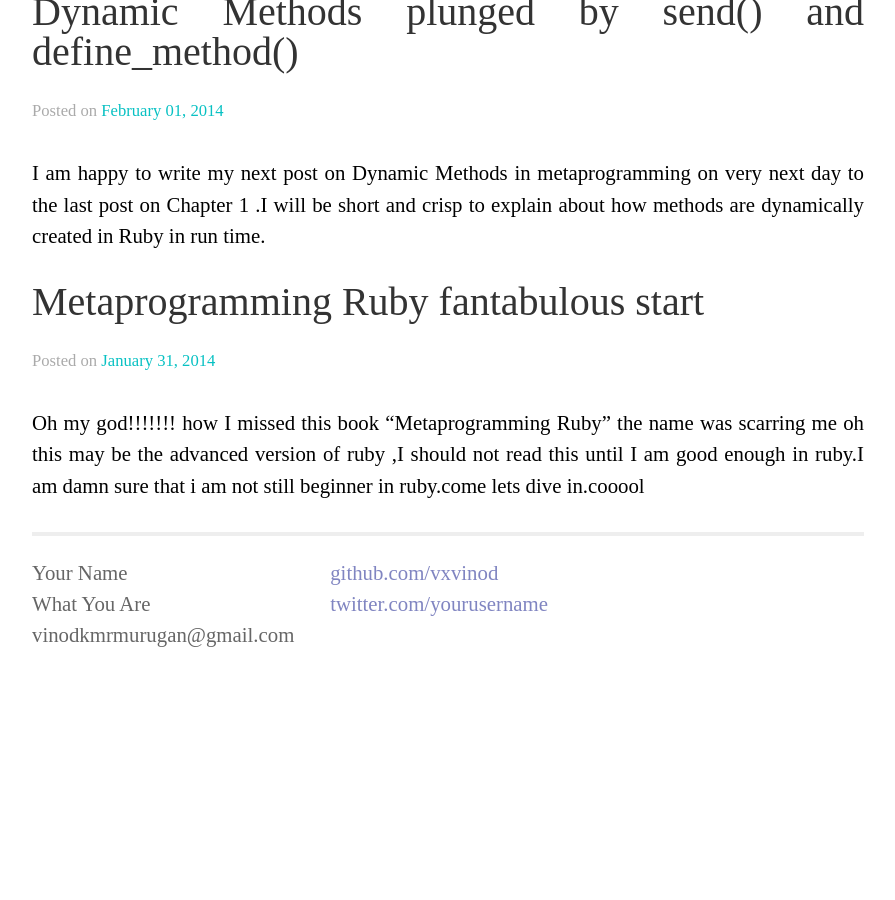
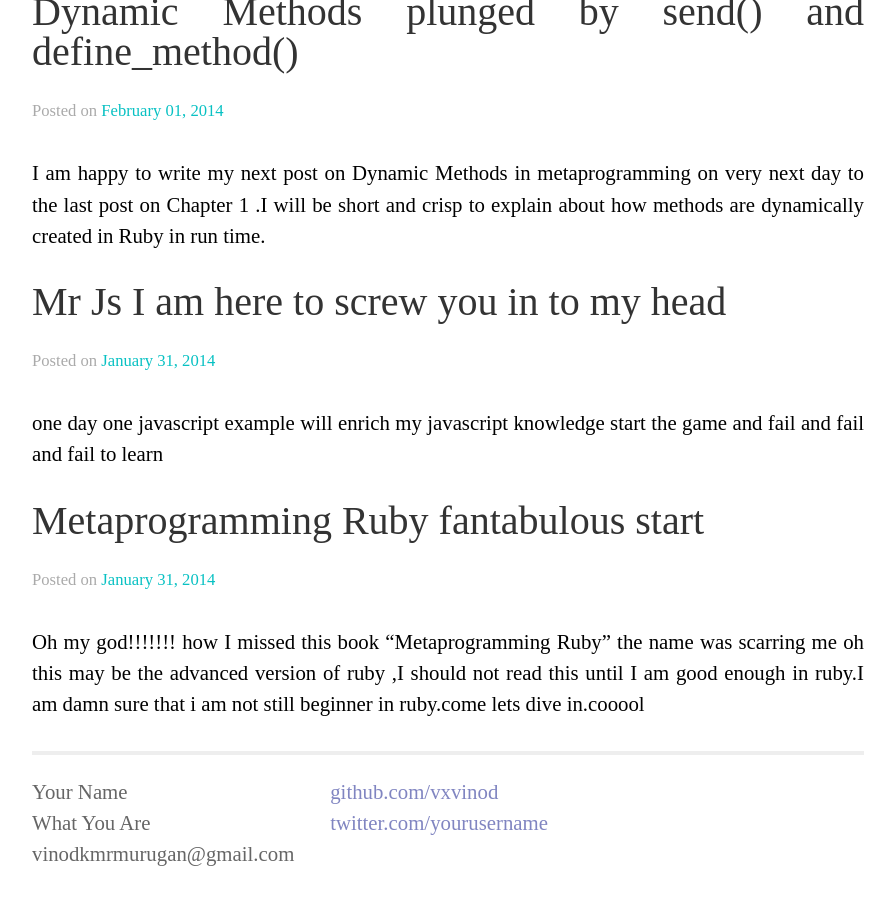
Before and after one commit to vxvinod/vxvinod.github.io, a Jekyll site: the page built from index.html, in a window 1280 px wide and 900 px high, scrolled down 1694 px. Shown: the whole window, without its empty margins (192-1087 px from the left). Built offline with Jekyll 4.4.1, drawn with Linux system fonts in a browser that asks for light colours; Markdown is read by kramdown in place of the engine named in the settings; before the commit the page ends 2376 px from its top, so only the background shows below that; part of the change alters nothing that is shown.

Commit message:
javascript oath

```diff
--- a/_config.yml
+++ b/_config.yml
@@ -2,3 +2,4 @@ name: vinod's erudition
 markdown: redcarpet
 pygments: true
 tagline: we learn everything from failure not from success so keep failing
+motto: I'm heavy hitting Rubiest
--- /dev/null
+++ b/_posts/2014-03-11-Mr-Js-I-am-here-to-screw-you-in-to-my-head.md
@@ -0,0 +1,444 @@
+---
+layout: post
+title:  "Mr Js I am here to screw you in to my head"
+date:   2014-01-31
+desc: "one day one javascript example will enrich my javascript knowledge start the game and fail and fail and fail to learn"
+---
+
+
+###Amazing Animation by CSS that i trigger thriugh Javascript its damn awesome.
+
+
+ Today i will take a Oath that i will try one example of javscript daily ,i dont care if it is damn simple so that i can move from beginner level to expert level.Practice makes a man perfect and i believe in it . i will do it i knew that what is going on your mind what this idotic guys is keeps on talking but no action has been done.ok chalo lets start the game.
+
+ Today i am going to take one exercise from my guru Jennifer Dawalt that i will animate the images that i click and animation i will be using are 'shake''hop','spin','grow','hooray'. these animation css i downloaded from internet.bere my aim is to master in javascript so i will concentrate on Mr Js.
+
+ first we will look at html that i have included six images of animal and its below.
+
+{% highlight javascript%}
+ <!DOCTYPE html>
+<html lang>
+<head>
+  <meta charset="utf-8">
+  <title>Animals | Sivaji the Boss</title>
+  <link rel="stylesheet" href="jiggler.css">
+  <script src="http://ajax.googleapis.com/ajax/libs/jquery/1.9.1/jquery.min.js"></script>
+
+ </head>
+
+<body>
+    <div id ="wrapper">
+		<div id ="container">
+		<div id="dog" class="animal-box"><img src = "dog.jpg"></div>
+		<div id="lion" class="animal-box"><img src = "lion.jpg"></div>
+		<div id="horse" class="animal-box"><img src = "horse.jpg"></div>
+		<div id="panda" class="animal-box"><img src = "panda.jpg"></div>
+		<div id="tiger" class="animal-box"><img src = "tiger.jpg"></div>
+		<div id="monkey" class="animal-box"><img src = "monkey.jpg"></div>
+	</div>
+
+	</div>
+
+
+</body>
+  <script type="text/javascript" src="jiggler.js"></script>
+</html>
+
+{%endhighlight%}
+
+
+CSS is too big so i will include at end . but as now we will move on to Mr JS
+
+####Action To Be Done:
+1.there will be 6 images on page, when we click on it randomly some action should happen.
+2.these animation will be taken care by CSS.
+3.when user clicks on one image in a page that class name of animation such as 'shaky','hop'...should get added as an attribute in to the tag. this is done by javascript.
+4.once class name attribute is inserted then animation will be happened.now how long the animation will happen.
+5.in order to stop the animation we need to remove the class inserted.
+6.removing the class is done by removeClass() but this to be done after 2 seconds.
+7. this can be acheived using setTimout()
+
+setTimeout(function(){alert("Hello")},3000);
+
+The setTimeout() method calls a function or evaluates an expression after a specified number of milliseconds.
+
++ 1000 ms = 1 second.
+
++ The function is only executed once. If you need to repeat execution, use the setInterval() method.
+
++ Use the clearTimeout() method to prevent the function to run.
+
+Mr JS its your time
+
+{%highlight javascript%}
+(function (){
+	var animation =['shake','hop','spin','grow','hooray'];
+
+	 function getRandomNumber(){
+		var rand = Math.floor((Math.random()*4)+1);
+		//alert(rand);
+		return rand
+	}
+	$('.animal-box').on('click',function(){
+
+		var animal = this ;
+		var anim = animation[getRandomNumber()];
+		$(animal).addClass(anim);
+
+		setTimeout(function(){
+			$(animal).removeClass(anim);
+		},2000);
+	})
+})();
+{%endhighlight%}
+####Explanation:
+1.once the image is clicked by the user randomnly animnation should happen.
+2.$('.animal-box') will contain all animals images so animal image that is clicked by the user will bein 'this' keyword that is assigned to var animal.
+3.we have created a array of animation =['shake','hop','spin','grow','hooray'].
+4.we are adding class to the image that is clicked using addClass() function by generating randomnumber and fetching the data from animation .
+5.once class name is added necessary action will be taken by CSS.
+6.In order to stop the animation we need to remove the class but after 2 seconds.
+7.so i used setTimeout() function.where after 2 seconds the function inside the setTimeout will be executed.
+8.that is all to be done.
+
+
+Css i have used is below
+{%highlight css%}
+#wrapper{
+	width:900px;
+	padding-top: 50px;
+	padding-bottom: 50px;
+	margin:0 auto;
+}
+
+#container{
+	height:600px;
+	width:900px;
+	position:relative;
+}
+
+
+#dog{
+	bottom: 0;
+	right: 20px;
+}
+
+#horse {
+	top: 50px;
+	left: 50px;
+}
+
+#monkey {
+	top: 60px;
+	left: 720px;
+}
+
+#panda {
+	top: 270px;
+	left: 50px;
+}
+
+#tiger {
+	top: 200px;
+	left: 380px;
+}
+
+#lion {
+	top: 50px;
+	left: 350px;
+}
+
+.animal-box{
+	position:absolute;
+}
+
+.shake {
+	-webkit-animation: shake 1s 2;
+	-moz-animation: shake 1s 2;
+	-ms-animation: shake 1s 2;
+	animation: shake 1s 2;
+}
+.hop {
+	-webkit-animation: hop 2s;
+	-moz-animation: hop 2s;
+	-ms-animation: hop 2s;
+	animation: hop 2s;
+}
+.spin {
+	-webkit-animation: spin 2s;
+	-moz-animation: spin 2s;
+	-ms-animation: spin 2s;
+	animation: spin 2s;
+}
+.grow {
+	z-index: 30;
+	-webkit-animation: grow 2s;
+	-moz-animation: grow 2s;
+	-ms-animation: grow 2s;
+	animation: grow 2s;
+}
+.hooray {
+	z-index: 20;
+	-webkit-animation: hooray 2s;
+	-moz-animation: hooray 2s;
+	-ms-animation: hooray 2s;
+	animation: hooray 2s;
+}
+
+/* Webkit Animations */
+
+@-webkit-keyframes shake {
+	0%, 100% {-webkit-transform: translateX(0);}
+	5%, 15%, 25%, 35%, 45%, 55%, 65%, 75%, 85%, 95% {-webkit-transform: translateX(-20px);}
+	10%, 20%, 30%, 40%, 50%, 60%, 70%, 80%, 90% {-webkit-transform: translateX(20px);}
+}
+
+@-webkit-keyframes hop {
+	0% {-webkit-transform: translateX(0);}
+	12% {-webkit-transform: translateY(-100px) rotate(-20deg);}
+	25% {-webkit-transform: translateX(-20px);}
+	37% {-webkit-transform: translateY(-100px) rotate(20deg);}
+	50% {-webkit-transform: translateX(20px);}
+	62% {-webkit-transform: translateY(-100px) rotate(-20deg);}
+	75% {-webkit-transform: translateX(-20px);}
+	87% {-webkit-transform: translateY(-100px) rotate(20deg);}
+	100% {-webkit-transform: translateX(0);}
+}
+
+@-webkit-keyframes spin {
+	0% {-webkit-transform: rotate(0deg)}
+	8% {-webkit-transform: rotate(-50deg)}
+	12% {-webkit-transform: rotate(-50deg) }
+	100% {-webkit-transform: rotate(3600deg)}
+}
+
+@-webkit-keyframes grow {
+	0% { -webkit-transform: scale(1); }
+	75% { -webkit-transform: scale(2.5); }
+	90% { -webkit-transform: scale(0.6); }
+	93% { -webkit-transform: scale(1.4); }
+	95% { -webkit-transform: scale(0.8); }
+	97% { -webkit-transform: scale(1.2); }
+	100% { -webkit-transform: scale(1); }
+}
+
+@-webkit-keyframes hooray {
+	0% {-webkit-transform: translateX(0) translateY(0) scale(1, 1);}
+	10% {-webkit-transform: translateX(60px) translateY(-60px) scale(1.5, 1.5);}
+	20% {-webkit-transform: translateX(0) translateY(0) scale(.7, .7);}
+	30% {-webkit-transform: translateX(-60px) translateY(-60px) scale(1.5, 1.5);}
+	40% {-webkit-transform: translateX(0) translateY(0) scale(.7, .7);}
+	50% {-webkit-transform: translateX(60px) translateY(-60px) scale(1.5, 1.5);}
+	60% {-webkit-transform: translateX(0) translateY(0) scale(.7, .7);}
+	70% {-webkit-transform: translateX(-60px) translateY(-60px) scale(1.5, 1.5);}
+	80% {-webkit-transform: translateX(0) translateY(0) scale(.7, .7);}
+	90% {-webkit-transform: translateX(60px) translateY(-60px) scale(1.5, 1.5);}
+	100% {-webkit-transform: translateX(0) translateY(0) scale(1, 1);}
+}
+
+/* Moz Animations */
+
+@-moz-keyframes shake {
+	0%, 100% {-moz-transform: translateX(0);}
+	5%, 15%, 25%, 35%, 45%, 55%, 65%, 75%, 85%, 95% {-moz-transform: translateX(-20px);}
+	10%, 20%, 30%, 40%, 50%, 60%, 70%, 80%, 90% {-moz-transform: translateX(20px);}
+}
+
+@-moz-keyframes hop {
+	0% {-moz-transform: translateX(0);}
+	12% {-moz-transform: translateY(-100px) rotate(-20deg);}
+	25% {-moz-transform: translateX(-20px);}
+	37% {-moz-transform: translateY(-100px) rotate(20deg);}
+	50% {-moz-transform: translateX(20px);}
+	62% {-moz-transform: translateY(-100px) rotate(-20deg);}
+	75% {-moz-transform: translateX(-20px);}
+	87% {-moz-transform: translateY(-100px) rotate(20deg);}
+	100% {-moz-transform: translateX(0);}
+}
+
+@-moz-keyframes spin {
+	0% {-moz-transform: rotate(0deg)}
+	8% {-moz-transform: rotate(-50deg)}
+	12% {-moz-transform: rotate(-50deg) }
+	100% {-moz-transform: rotate(3600deg)}
+}
+
+@-moz-keyframes grow {
+	0% { -moz-transform: scale(1); }
+	75% { -moz-transform: scale(2.5); }
+	90% { -moz-transform: scale(0.6); }
+	93% { -moz-transform: scale(1.4); }
+	95% { -moz-transform: scale(0.8); }
+	97% { -moz-transform: scale(1.2); }
+	100% { -moz-transform: scale(1); }
+}
+
+@-moz-keyframes hooray {
+	0% {-moz-transform: translateX(0) translateY(0) scale(1, 1);}
+	10% {-moz-transform: translateX(60px) translateY(-60px) scale(1.5, 1.5);}
+	20% {-moz-transform: translateX(0) translateY(0) scale(.7, .7);}
+	30% {-moz-transform: translateX(-60px) translateY(-60px) scale(1.5, 1.5);}
+	40% {-moz-transform: translateX(0) translateY(0) scale(.7, .7);}
+	50% {-moz-transform: translateX(60px) translateY(-60px) scale(1.5, 1.5);}
+	60% {-moz-transform: translateX(0) translateY(0) scale(.7, .7);}
+	70% {-moz-transform: translateX(-60px) translateY(-60px) scale(1.5, 1.5);}
+	80% {-moz-transform: translateX(0) translateY(0) scale(.7, .7);}
+	90% {-moz-transform: translateX(60px) translateY(-60px) scale(1.5, 1.5);}
+	100% {-moz-transform: translateX(0) translateY(0) scale(1, 1);}
+}
+
+/* Opera Animations */
+
+@-o-keyframes shake {
+	0%, 100% {-o-transform: translateX(0);}
+	5%, 15%, 25%, 35%, 45%, 55%, 65%, 75%, 85%, 95% {-o-transform: translateX(-20px);}
+	10%, 20%, 30%, 40%, 50%, 60%, 70%, 80%, 90% {-o-transform: translateX(20px);}
+}
+
+@-o-keyframes hop {
+	0% {-o-transform: translateX(0);}
+	12% {-o-transform: translateY(-100px) rotate(-20deg);}
+	25% {-o-transform: translateX(-20px);}
+	37% {-o-transform: translateY(-100px) rotate(20deg);}
+	50% {-o-transform: translateX(20px);}
+	62% {-o-transform: translateY(-100px) rotate(-20deg);}
+	75% {-o-transform: translateX(-20px);}
+	87% {-o-transform: translateY(-100px) rotate(20deg);}
+	100% {-o-transform: translateX(0);}
+}
+
+@-o-keyframes spin {
+	0% {-o-transform: rotate(0deg)}
+	8% {-o-transform: rotate(-50deg)}
+	12% {-o-transform: rotate(-50deg) }
+	100% {-o-transform: rotate(3600deg)}
+}
+
+@-o-keyframes grow {
+	0% { -o-transform: scale(1); }
+	75% { -o-transform: scale(2.5); }
+	90% { -o-transform: scale(0.6); }
+	93% { -o-transform: scale(1.4); }
+	95% { -o-transform: scale(0.8); }
+	97% { -o-transform: scale(1.2); }
+	100% { -o-transform: scale(1); }
+}
+
+@-o-keyframes hooray {
+	0% {-o-transform: translateX(0) translateY(0) scale(1, 1);}
+	10% {-o-transform: translateX(60px) translateY(-60px) scale(1.5, 1.5);}
+	20% {-o-transform: translateX(0) translateY(0) scale(.7, .7);}
+	30% {-o-transform: translateX(-60px) translateY(-60px) scale(1.5, 1.5);}
+	40% {-o-transform: translateX(0) translateY(0) scale(.7, .7);}
+	50% {-o-transform: translateX(60px) translateY(-60px) scale(1.5, 1.5);}
+	60% {-o-transform: translateX(0) translateY(0) scale(.7, .7);}
+	70% {-o-transform: translateX(-60px) translateY(-60px) scale(1.5, 1.5);}
+	80% {-o-transform: translateX(0) translateY(0) scale(.7, .7);}
+	90% {-o-transform: translateX(60px) translateY(-60px) scale(1.5, 1.5);}
+	100% {-o-transform: translateX(0) translateY(0) scale(1, 1);}
+}
+
+/* MS Animations */
+
+@-ms-keyframes shake {
+	0%, 100% {-ms-transform: translateX(0);}
+	5%, 15%, 25%, 35%, 45%, 55%, 65%, 75%, 85%, 95% {-ms-transform: translateX(-20px);}
+	10%, 20%, 30%, 40%, 50%, 60%, 70%, 80%, 90% {-ms-transform: translateX(20px);}
+
+@-ms-keyframes hop {
+	0% {-ms-transform: translateX(0);}
+	12% {-ms-transform: translateY(-100px) rotate(-20deg);}
+	25% {-ms-transform: translateX(-20px);}
+	37% {-ms-transform: translateY(-100px) rotate(20deg);}
+	50% {-ms-transform: translateX(20px);}
+	62% {-ms-transform: translateY(-100px) rotate(-20deg);}
+	75% {-ms-transform: translateX(-20px);}
+	87% {-ms-transform: translateY(-100px) rotate(20deg);}
+	100% {-ms-transform: translateX(0);}
+}
+
+@-ms-keyframes spin {
+	0% {-ms-transform: rotate(0deg)}
+	8% {-ms-transform: rotate(-50deg)}
+	12% {-ms-transform: rotate(-50deg) }
+	100% {-ms-transform: rotate(3600deg)}
+}
+
+@-ms-keyframes grow {
+	0% { -ms-transform: scale(1); }
+	75% { -ms-transform: scale(2.5); }
+	90% { -ms-transform: scale(0.6); }
+	93% { -ms-transform: scale(1.4); }
+	95% { -ms-transform: scale(0.8); }
+	97% { -ms-transform: scale(1.2); }
+	100% { -ms-transform: scale(1); }
+}
+
+@-ms-keyframes hooray {
+	0% {-ms-transform: translateX(0) translateY(0) scale(1, 1);}
+	10% {-ms-transform: translateX(60px) translateY(-60px) scale(1.5, 1.5);}
+	20% {-ms-transform: translateX(0) translateY(0) scale(.7, .7);}
+	30% {-ms-transform: translateX(-60px) translateY(-60px) scale(1.5, 1.5);}
+	40% {-ms-transform: translateX(0) translateY(0) scale(.7, .7);}
+	50% {-ms-transform: translateX(60px) translateY(-60px) scale(1.5, 1.5);}
+	60% {-ms-transform: translateX(0) translateY(0) scale(.7, .7);}
+	70% {-ms-transform: translateX(-60px) translateY(-60px) scale(1.5, 1.5);}
+	80% {-ms-transform: translateX(0) translateY(0) scale(.7, .7);}
+	90% {-ms-transform: translateX(60px) translateY(-60px) scale(1.5, 1.5);}
+	100% {-ms-transform: translateX(0) translateY(0) scale(1, 1);}
+}
+
+/* Arbitrary Animations */
+
+@keyframes shake {
+	0%, 100% {transform: translateX(0);}
+	5%, 15%, 25%, 35%, 45%, 55%, 65%, 75%, 85%, 95% {transform: translateX(-20px);}
+	10%, 20%, 30%, 40%, 50%, 60%, 70%, 80%, 90% {transform: translateX(20px);}
+}
+
+@keyframes hop {
+	0% {transform: translateX(0);}
+	12% {transform: translateY(-100px) rotate(-20deg);}
+	25% {transform: translateX(-20px);}
+	37% {transform: translateY(-100px) rotate(20deg);}
+	50% {transform: translateX(20px);}
+	62% {transform: translateY(-100px) rotate(-20deg);}
+	75% {transform: translateX(-20px);}
+	87% {transform: translateY(-100px) rotate(20deg);}
+	100% {transform: translateX(0);}
+}
+
+@keyframes spin {
+	0% {transform: rotate(0deg)}
+	8% {transform: rotate(-50deg)}
+	12% {transform: rotate(-50deg) }
+	100% {transform: rotate(3600deg)}
+}
+
+@keyframes grow {
+    0% { transform: scale(1); }
+	75% { transform: scale(2.5); }
+	90% { transform: scale(0.6); }
+	93% { transform: scale(1.4); }
+	95% { transform: scale(0.8); }
+	97% { transform: scale(1.2); }
+	100% { transform: scale(1); }
+}
+
+@keyframes hooray {
+	0% {transform: translateX(0) translateY(0) scale(1, 1);}
+	10% {transform: translateX(60px) translateY(-60px) scale(1.5, 1.5);}
+	20% {transform: translateX(0) translateY(0) scale(.7, .7);}
+	30% {transform: translateX(-60px) translateY(-60px) scale(1.5, 1.5);}
+	40% {transform: translateX(0) translateY(0) scale(.7, .7);}
+	50% {transform: translateX(60px) translateY(-60px) scale(1.5, 1.5);}
+	60% {transform: translateX(0) translateY(0) scale(.7, .7);}
+	70% {transform: translateX(-60px) translateY(-60px) scale(1.5, 1.5);}
+	80% {transform: translateX(0) translateY(0) scale(.7, .7);}
+	90% {transform: translateX(60px) translateY(-60px) scale(1.5, 1.5);}
+	100% {transform: translateX(0) translateY(0) scale(1, 1);}
+}
+
+
+
+{%endhighlight%}
```
